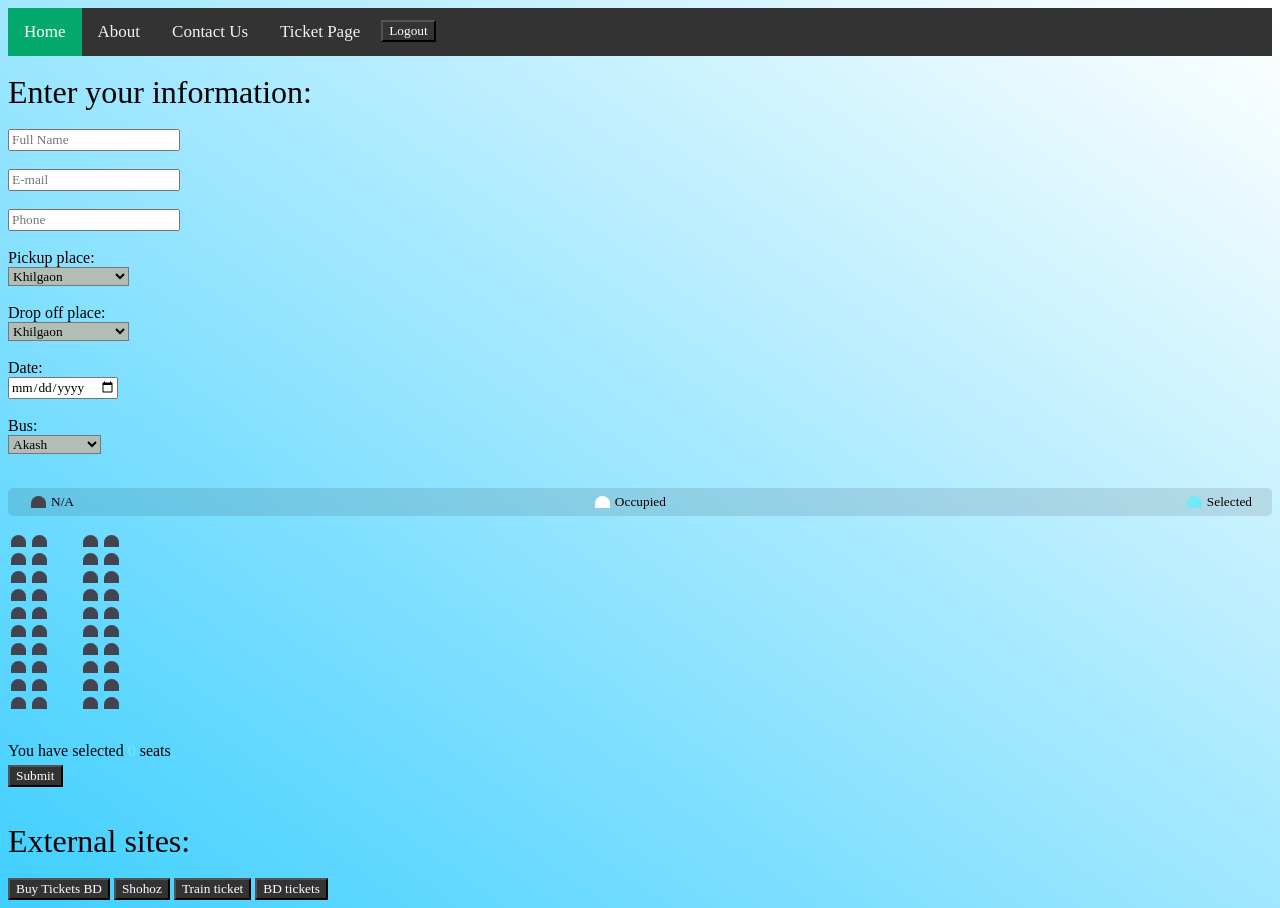
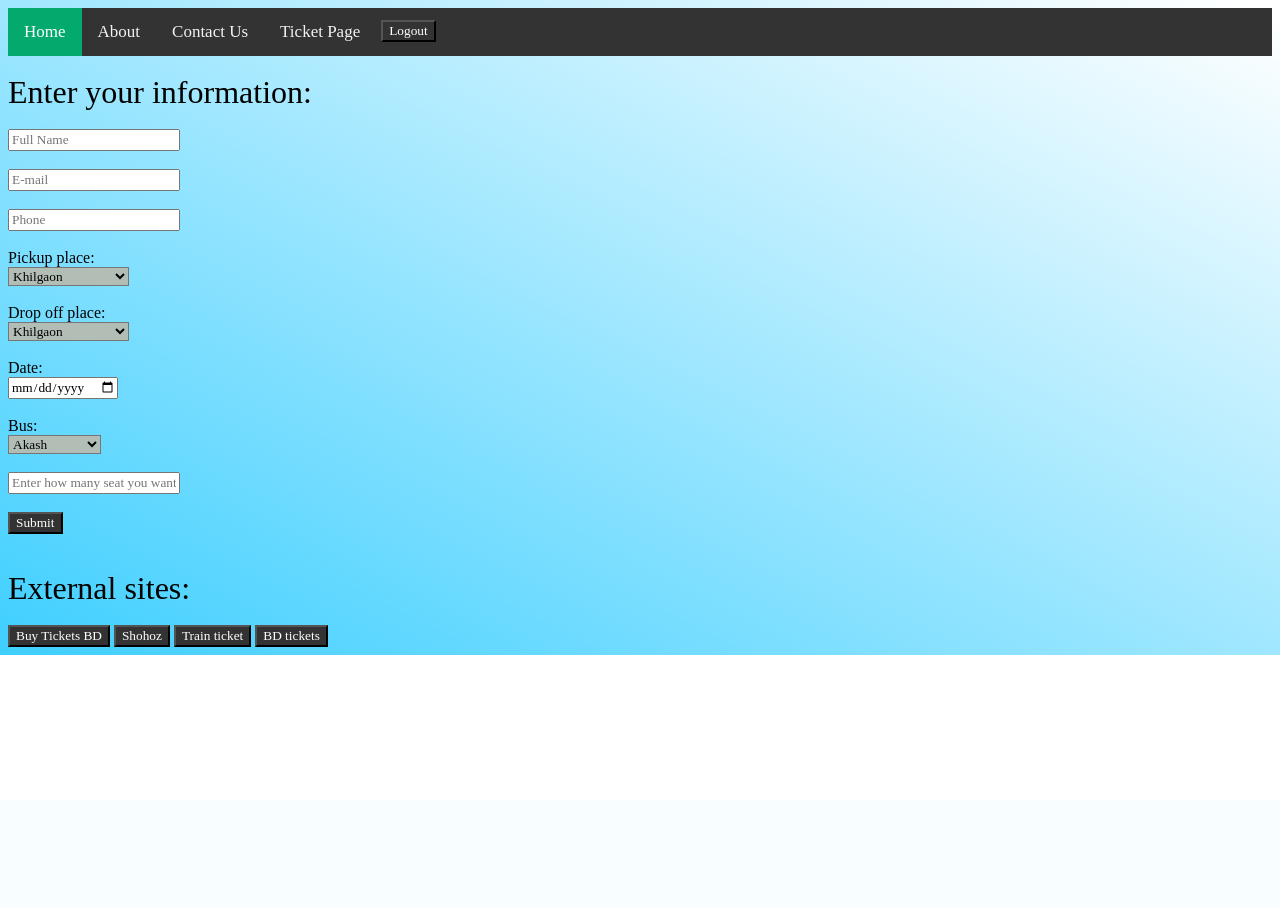
Before and after one commit to gl1tchyaf/Optimal-Transportation-System, a Django app: page /main/ticket_page/ in a window 1280 px wide. After the commit the page ends 655 px from the top, so only its background shows below. Run offline with Django 3.2, Linux system fonts and the light colour scheme; a user stored in the database is signed in.

Commit message:
ticket page

```diff
--- a/ots/assets/ticket.js
+++ b/ots/assets/ticket.js
@@ -26,6 +26,17 @@ function updateSelectedCount() {
 
   count.innerText = selectedSeatsCount;
   total.innerText = selectedSeatsCount * ticketPrice;
+}
+
+
+function checkInput(text) {
+
+  if (text) {
+    $("#count").addClass("show");
+  } else {
+    $("#count").removeClass("show");
+  }
+
 }
 
 // Get data from localstorage and populate UI
--- a/ots/main/templates/main/ticket_page.html
+++ b/ots/main/templates/main/ticket_page.html
@@ -84,11 +84,14 @@
     				</select> <br> <br>
 
 
+			<input type="text" name="seat-count" class="input100" placeholder="Enter how many seat you want">
+		<br> <br>
+		{% if message_name %}
 
     <ul class="showcase">
         <li>
             <div class="seat"></div>
-            <small>N/A</small>
+            <small>Empty</small>
         </li>
         <li>
             <div class="seat occupied"></div>
@@ -174,10 +177,13 @@
 
         </div>
     </div>
-		<input type="hidden" name="message-count" values=""> <p class="text">You have selected <span id="count">0</span> seats
-    </p>
+
+			<p class="text">You have selected <span id="count">0</span> seats </p>
+
 
     <script src="/static/ticket.js"></script>
+		{% endif %}
+
 
 				<div class="container-contact100-form-btn">
 					<button class="contact100-form-btn">
--- a/ots/main/views.py
+++ b/ots/main/views.py
@@ -72,7 +72,7 @@ def ticket_page(request):
     ticket_page.message_end = request.POST.get('message-end')
     ticket_page.message_date = request.POST.get('message-date')
     ticket_page.message_bus = request.POST.get('message-bus')
-    ticket_page.count = request.POST.get('message-count')
+    ticket_page.count = request.POST.get('seat-count')
 
     return render(request, 'main/ticket_page.html', {'message_name': ticket_page.message_name})
 
--- a/ots/templates/base_layout.html
+++ b/ots/templates/base_layout.html
@@ -6,6 +6,7 @@
     <link rel="stylesheet" href="/static/style.css">
     <link rel="stylesheet" href="/static/ticket.css">
     <meta name="viewport" content="width=device-width, initial-scale=1">
+    <script src="https://code.jquery.com/jquery-3.5.0.js"></script>
 </head>
 <body>
 <div class="topnav">
```
Also changed, not shown: ots/db.sqlite3.
